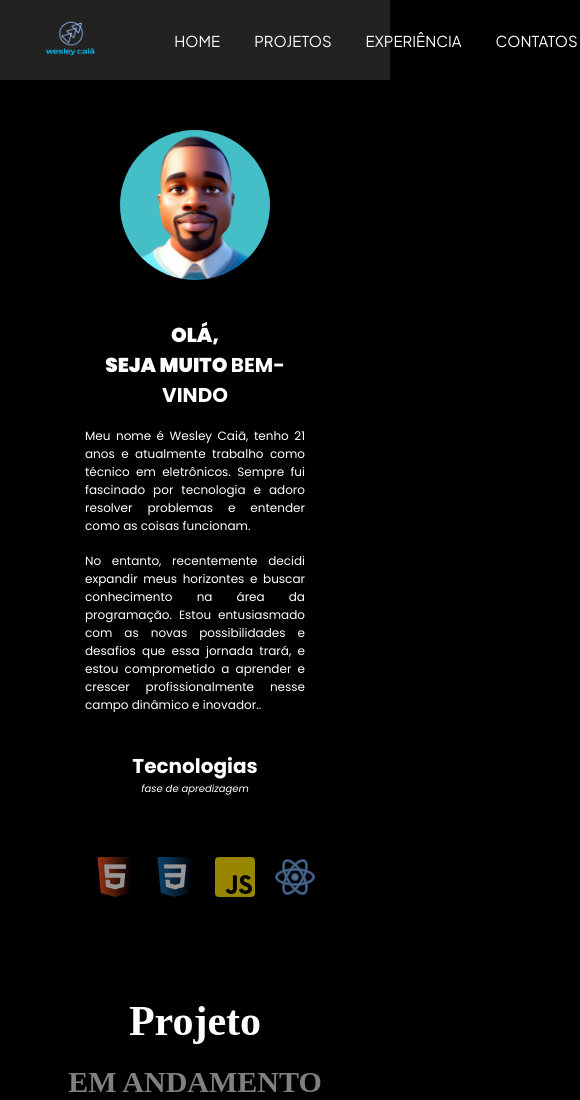
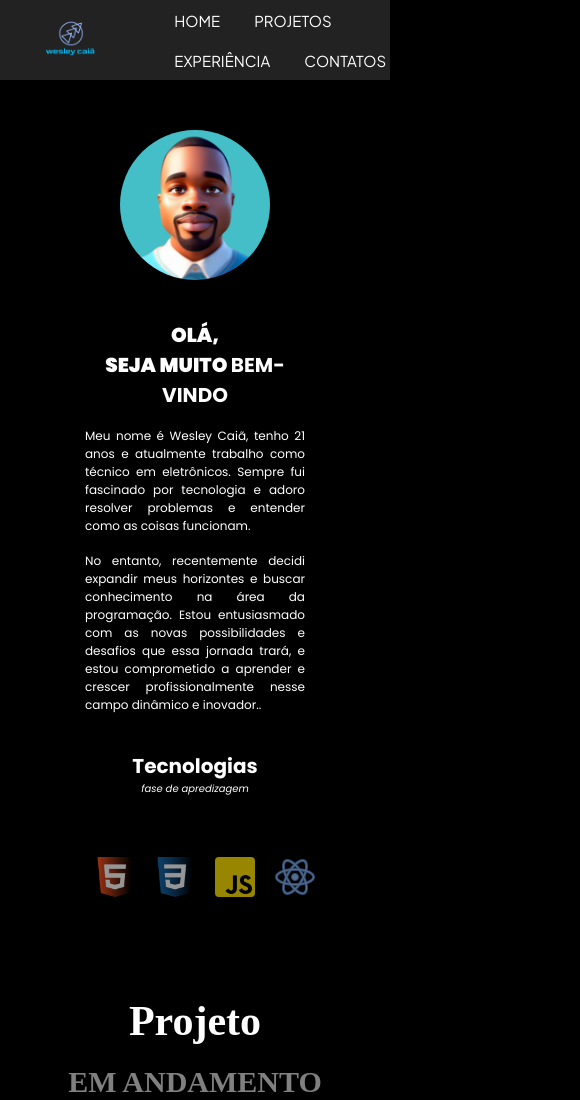
Before and after one commit to wesley-caia/portifolio-01, a plain HTML site: page index.html in a window 390 px wide. Shown: the top 1100 px of the page, 580 px wide, since content can reach past the window. Drawn offline with Linux system fonts and the light colour scheme.

Commit message:
responsivo t2

```diff
--- a/style.css
+++ b/style.css
@@ -20,12 +20,14 @@ header{
     height: 80px;
     width: 100%;
     justify-content: space-around;
+    position: sticky;
 
 
 
  }
 .navbar-list{
 display: flex;
+flex-wrap: wrap;
 align-items: center;
 
 }
@@ -176,8 +178,14 @@ footer{
 }
 
 @media (max-width: 1050px) {
+    *{
+        margin: 0;
+        padding: 0;
+    }
    body{
-    background-size: cover;
+    margin: auto;
+    /* overflow-x: hidden; */
+
    }
     /* inicio foto */
     .foto h1{
@@ -188,6 +196,7 @@ footer{
         padding: 10px 0 0 0;
 
     }
+
 
     .foto img{
         max-width: 150px;
```
